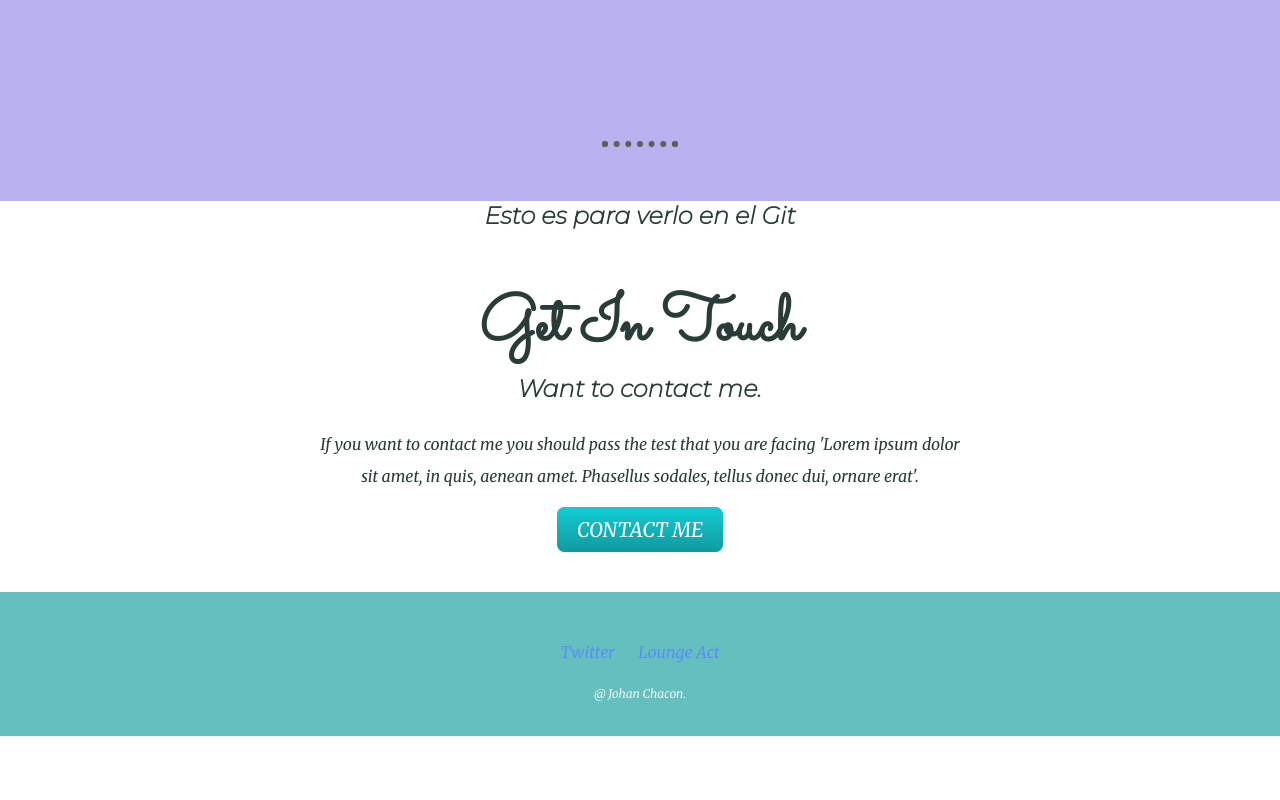
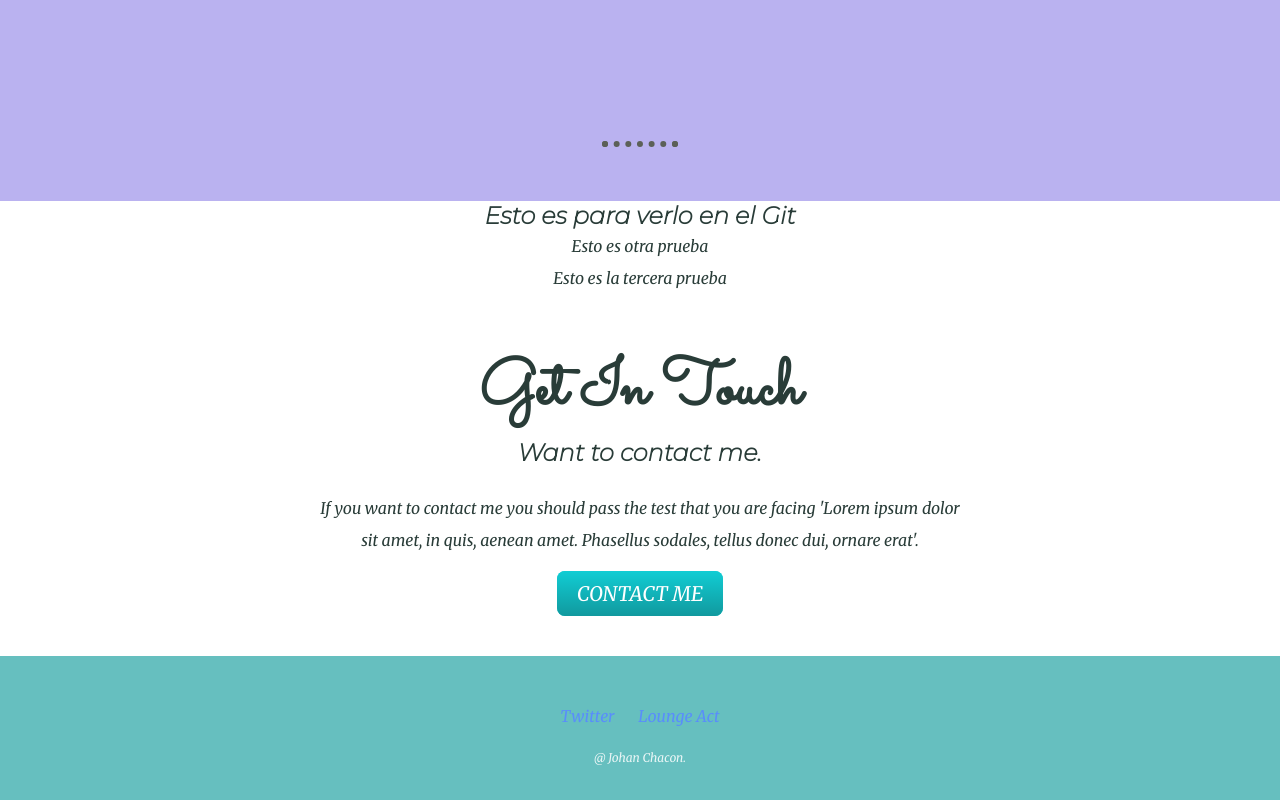
Before and after one commit to jjcc2000/proyectoxxx, a plain HTML site: page index.html in a window 1280 px wide. Shown: the part 1230-2030 px from the top of the page. Before the commit the page ends 1966 px from the top, so only its background shows below. Drawn offline with Linux system fonts and the light colour scheme.

Commit message:
VersionTresPrueba

```diff
--- a/index.html
+++ b/index.html
@@ -49,6 +49,8 @@
             <hr>
      </div>
      <h2>Esto es para verlo en el Git</h2>
+     <p>Esto es otra prueba</p>
+     <p>Esto es la tercera prueba</p>
 
 
 
```
